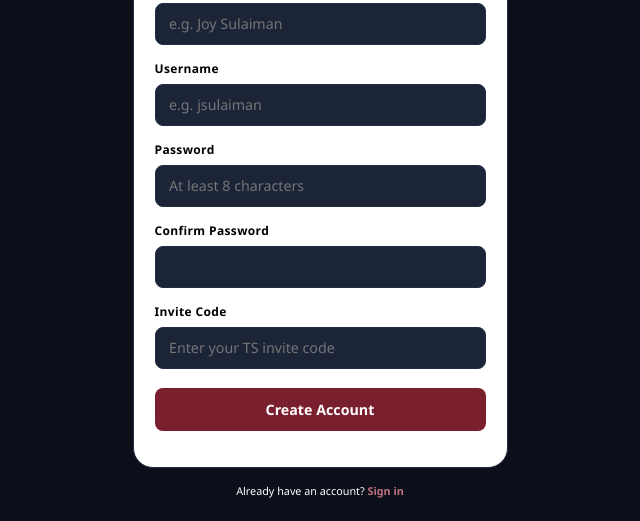
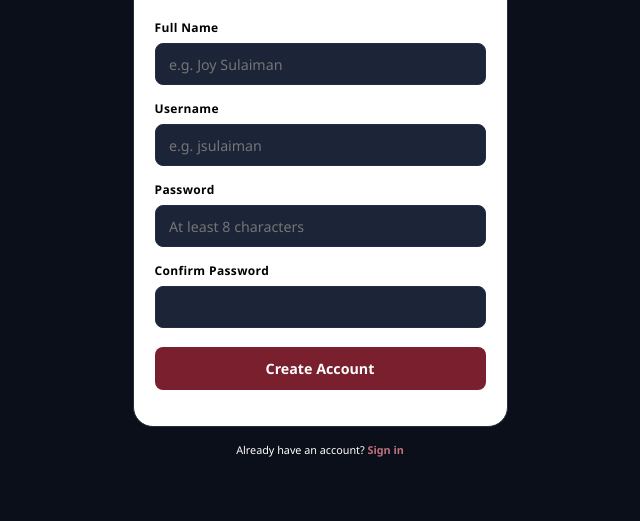
Before and after one commit to joysulaiman00/cairn-monitor, a website: page public/signup.html in a window 1280 px wide. Shown: the part 285-806 px from the top of the page, without its empty margins (320-960 px from the left). Drawn offline with Linux system fonts and the light colour scheme.

Commit message:
removed invite code

```diff
--- a/public/signup.html
+++ b/public/signup.html
@@ -40,10 +40,7 @@
           <label for="confirmPassword">Confirm Password</label>
           <input type="password" id="confirmPassword" name="confirmPassword" autocomplete="new-password" required />
         </div>
-        <div class="field">
-          <label for="inviteCode">Invite Code</label>
-          <input type="text" id="inviteCode" name="inviteCode" placeholder="Enter your TS invite code" required />
-        </div>
+
         <button type="submit" class="login-btn">Create Account</button>
       </form>
 
```
